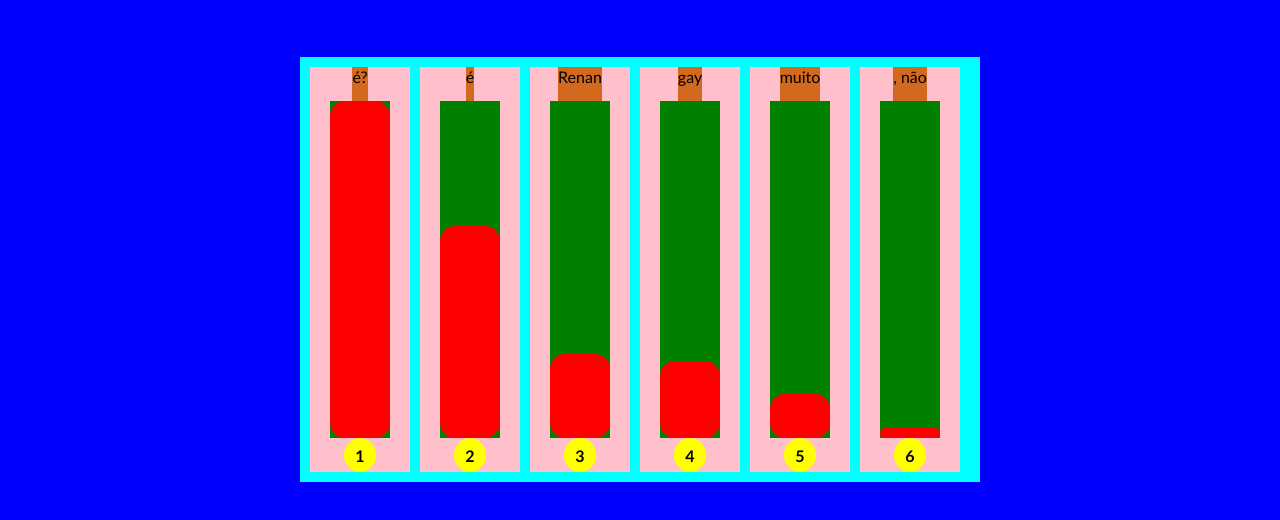
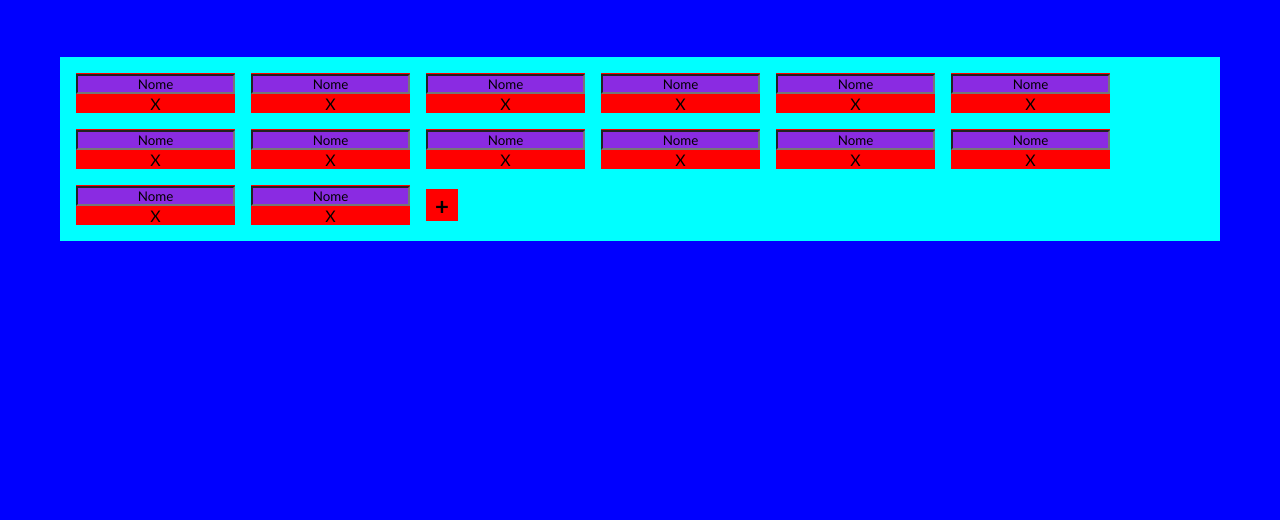
Before and after one commit to BeyondMagic/heg, a plain HTML site: page docs/index.html in a window 1280 px wide. Shown: the part 258-778 px from the top of the page. Drawn offline with Linux system fonts and the light colour scheme.

Commit message:
feat(docs): add selection screen

```diff
--- a/docs/index.html
+++ b/docs/index.html
@@ -13,13 +13,7 @@
 				<span>& Guerra</span>
 			</div>
 		</h1>
-
 		<div class="content">
-			<div class="start">
-				<strong>Jogar</strong>
-			</div>
-
-			<div class="ranking">
 
 		</div>
 		<script defer type="module" src="./main.js"></script>
--- a/docs/main.js
+++ b/docs/main.js
@@ -11,7 +11,6 @@ export class PlayerCard extends HTMLElement {
          * Name of player.
          */
         const input = document.createElement('input')
-        input.classList.add('name')
         input.type = 'text'
         input.value = this.name
 
@@ -24,8 +23,9 @@ export class PlayerCard extends HTMLElement {
          * Remove this card.
          */
         const remove = document.createElement('div')
-        remove.classList.add('button remove')
+        remove.classList.add('button', 'remove')
         remove.textContent = 'X'
+        remove.addEventListener('click', () => this.remove())
 
         this.append(input, remove)
     }
@@ -43,21 +43,38 @@ class Game {
 
         this.body = body
 
+        /**
+         * Players of the current game.
+         * @type {Array<Player>}
+         */
+        this.players = []
+
     }
 
     /**
-     * Clear the current page.
+     * @param {'home' | 'selection' | 'configuration' | 'prepare' | 'play' | 'results'} name
      */
-    clear() {
+    screen(name) {
+
+        // Clear the current page.
         this.body.innerHTML = ''
+
+        switch (name) {
+            case 'home':
+                this.screen_home()
+                break;
+            case 'selection':
+                this.screen_selection()
+                break;
+        }
+
     }
 
     /**
      * Create home screen.
+     * @private
      */
-    home() {
-
-        this.clear()
+    screen_home() {
 
         const result = sort([
             new Player("Renan", 10),
@@ -68,51 +85,69 @@ class Game {
             new Player("é?", 40),
         ])
 
-
+        /**
+         * Ranking section.
+         */
         const ranking = document.createElement('div');
         ranking.classList.add('ranking')
-
-        const button = document.createElement('div');
-        button.classList.add('start');
-        button.textContent = 'Jogar';
-        button.addEventListener('click' , () => this.players());
 
         const best = result[0].points;
 
         for (const [index, player] of result.entries())
-            ranking.append(player.bar(best, index + 1))
+            ranking.append(player.ranking(best, index + 1))
 
-        this.body.append(ranking)
+        /**
+         * Start the game.
+         */
+        const start = document.createElement('div');
+        start.classList.add('start');
+        start.textContent = 'Jogar';
+        start.addEventListener('click' , () => this.screen('selection'));
 
+        this.body.append(start, ranking)
 
     }
 
-    // proxima tela
-    players() {
+    /**
+     * Selection for players.
+     * @private
+     */
+    screen_selection() {
 
-        this.clear()
+        const container = document.createElement('div')
+        container.classList.add('players', 'cards')
+
+        const default_number_of_players = 14;
+        for (let i = 1; i <= default_number_of_players; ++i)
+            container.append(new PlayerCard())
+
+
         /**
          * Add new player to list.
          */
         const add = document.createElement('div')
-        add.classList.add('add')
-        add.addEventListener('click', () => {
+        const container_add = document.createElement('div')
+        add.classList.add('add', 'center')
+        add.addEventListener('click', () => container_add.insertAdjacentElement('beforebegin', new PlayerCard()))
+        add.textContent = '+'
 
-            new PlayerCard()
+        container_add.classList.add('container')
+        container_add.append(add)
+        container.append(container_add)
 
-        })
-
+        this.body.append(container)
     }
 
 }
 
 const body = document.querySelector('.content')
 if (!(body instanceof HTMLElement)) {
-    const message = "Não consegui renderizar o HTML."
+    const message = "Não conseguiu renderizar o HTML."
     window.alert(message)
     throw Error(message)
 }
 
 const game = new Game(body);
 
-game.home()
+// game.screen('home')
+game.screen('selection')
--- a/docs/player.js
+++ b/docs/player.js
@@ -1,4 +1,4 @@
-import { Bar } from "./ranking.js"
+import { Ranking } from "./ranking.js"
 
 export class Player {
     /**
@@ -15,8 +15,12 @@ export class Player {
      * @param {number} position Position of player in the ranking.
      * @returns
      */
-    bar(best, position) {
-        return new Bar(this.name, Math.round(this.points / best * 100), position)
+    ranking(best, position) {
+        return new Ranking(
+            this.name,
+            Math.round(this.points / best * 100),
+            position
+        )
     }
 }
 
--- a/docs/ranking.js
+++ b/docs/ranking.js
@@ -1,42 +1,70 @@
-export class Bar extends HTMLElement {
+export class Ranking extends HTMLElement {
+    /*
+     * @param {string} name Name of the player.
+     * @param {number} percentage Percentage between 0 and 100%.
+     * @param {number} rank Position of the player in the ranking.
+     */
+    constructor(name, percentage, number) {
+        super()
+
+        console.log(name)
+
+        this.append(
+            this.label(name),
+            this.bar(percentage),
+            this.position(number)
+        )
+    }
+
     /**
      * @param {string} name
-     * @param {number} percentage
-     * @param {number} position
+     * @private
      */
-    constructor(name, percentage, position) {
-        super()
-
-        /**
-         * Name of the player.
-         */
-        this.name = name
-
-        /**
-         * Percentage between 0 and 100%.
-         */
-        this.percentage = percentage
-
+    label(name) {
         const label = document.createElement('div');
-        label.classList.add('name')
+        label.classList.add('name', 'center')
         label.textContent = name
 
+        const container = document.createElement("div");
+        container.classList.add('container', 'name', 'center')
+        container.append(label)
+
+        return container
+    }
+
+    /**
+     * @param {number} percentage
+     * @private
+     */
+    bar(percentage) {
         const bar = document.createElement("div");
         bar.classList.add('bar')
         bar.style.height = `${percentage}%`;
 
         const container = document.createElement("div");
-        container.classList.add('container')
+        container.classList.add('container', 'bar')
         container.append(bar)
 
+        return container
+    }
+
+    /**
+     * @param {number} number
+     * @private
+     */
+    position(number) {
         const rank = document.createElement("div");
-        rank.classList.add('position')
+        rank.classList.add('rank', 'center')
         rank.style.fontWeight = 'bold';
-        rank.textContent = `${position}`
+        rank.textContent = `${number}º`
 
-        this.append(label, container, rank)
+        const container = document.createElement("div");
+        container.classList.add('container', 'rank', 'center')
+        container.append(rank)
+
+        return container
     }
 
 }
 
-customElements.define("ranking-bar", Bar);
+customElements.define("ranking-player", Ranking);
--- a/docs/style.css
+++ b/docs/style.css
@@ -38,6 +38,12 @@ body {
 	}
 }
 
+.center {
+	display: flex;
+	align-items: center;
+	justify-content: center;
+}
+
 .content {
 	padding: 60px;
 	background-color: blue;
@@ -72,7 +78,7 @@ body {
 		background-color: aqua;
 		height: 100%;
 
-		ranking-bar {
+		ranking-player {
 			display: flex;
 			justify-content: flex-end;
 			align-items: center;
@@ -82,11 +88,21 @@ body {
 			width: 100px;
 
 			.name {
-				background-color: chocolate;
+
 				flex: 0.1;
 			}
 
 			.container {
+
+				&.name {
+					flex: 0.1;
+
+					.name {
+						font-weight: bolder;
+					}
+				}
+
+				&.bar {
 					flex: 1;
 
 					display: flex;
@@ -102,21 +118,66 @@ body {
 					}
 				}
 
-			.position {
-				display: flex;
-				align-items: center;
-				justify-content: center;
+				&.rank {
+					flex: 0.1;
+
+					.rank {
+
 						border-radius: 100%;
-				aspect-ratio: 1 1;
+						aspect-ratio: 1 / 1;
 						width: 2rem;
-				height: 2rem;
 						background-color: yellow;
 
 						min-height: 2rem;
-
-				flex: 0.1;
-
 					}
 				}
 			}
 		}
+	}
+
+	.players {
+
+		&.cards {
+			display: flex;
+			flex-direction: row;
+			align-items: center;
+			flex-wrap: wrap;
+			row-gap: 1rem;
+			column-gap: 1rem;
+			padding: 1rem;
+
+			background-color: aqua;
+
+			.container {
+				.add {
+					aspect-ratio: 1 / 1;
+					width: 2rem;
+
+					font-size: 1.5rem;
+					font-weight: bold;
+
+					background-color: red;
+					color: black;
+
+					cursor: pointer;
+				}
+			}
+
+			player-card {
+				background-color: red;
+
+				input {
+					background-color: blueviolet;
+					text-align: center;
+				}
+
+				.remove {
+					text-align: center;
+					cursor: pointer;
+				}
+			}
+
+		}
+
+	}
+}
```
Lines whose indentation alone changed are shown as unchanged.
